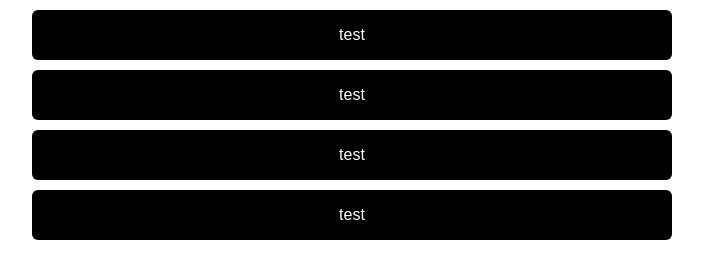
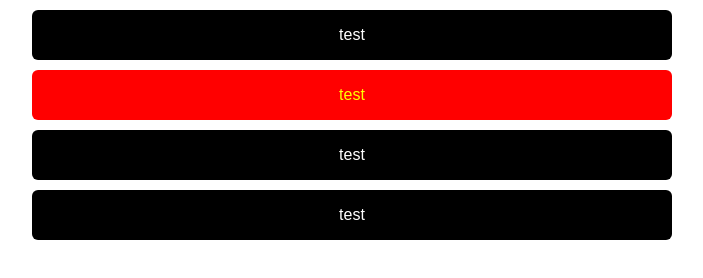
Before and after one commit to youshop/uui, a website: page src/button/index.html in a window 1280 px wide. Shown: the whole page, without its empty margins (288-991 px from the left). Drawn offline with Linux system fonts and the light colour scheme.

Commit message:
commit btn

```diff
--- a/src/button/index.html
+++ b/src/button/index.html
@@ -13,7 +13,7 @@
     <div class="w-btn-wrapper v-margin10">
         <span>test</span>
     </div>
-    <div class="w-btn-wrapper v-margin10">
+    <div class="w-btn-theme1 v-margin10">
         <span>test</span>
     </div>
     <div class="w-btn-wrapper v-margin10">
--- a/src/button/index.scss
+++ b/src/button/index.scss
@@ -17,3 +17,9 @@
     @include flex-item(1)
   }
 }
+
+.w-btn-theme1{
+  @extend .w-btn-wrapper;
+  @include w-btn-wrapper(red, yellow,50px);
+  @include border-radius(6px);
+}
```
Also changed, not shown: src/button/index.css, 1 other file.
